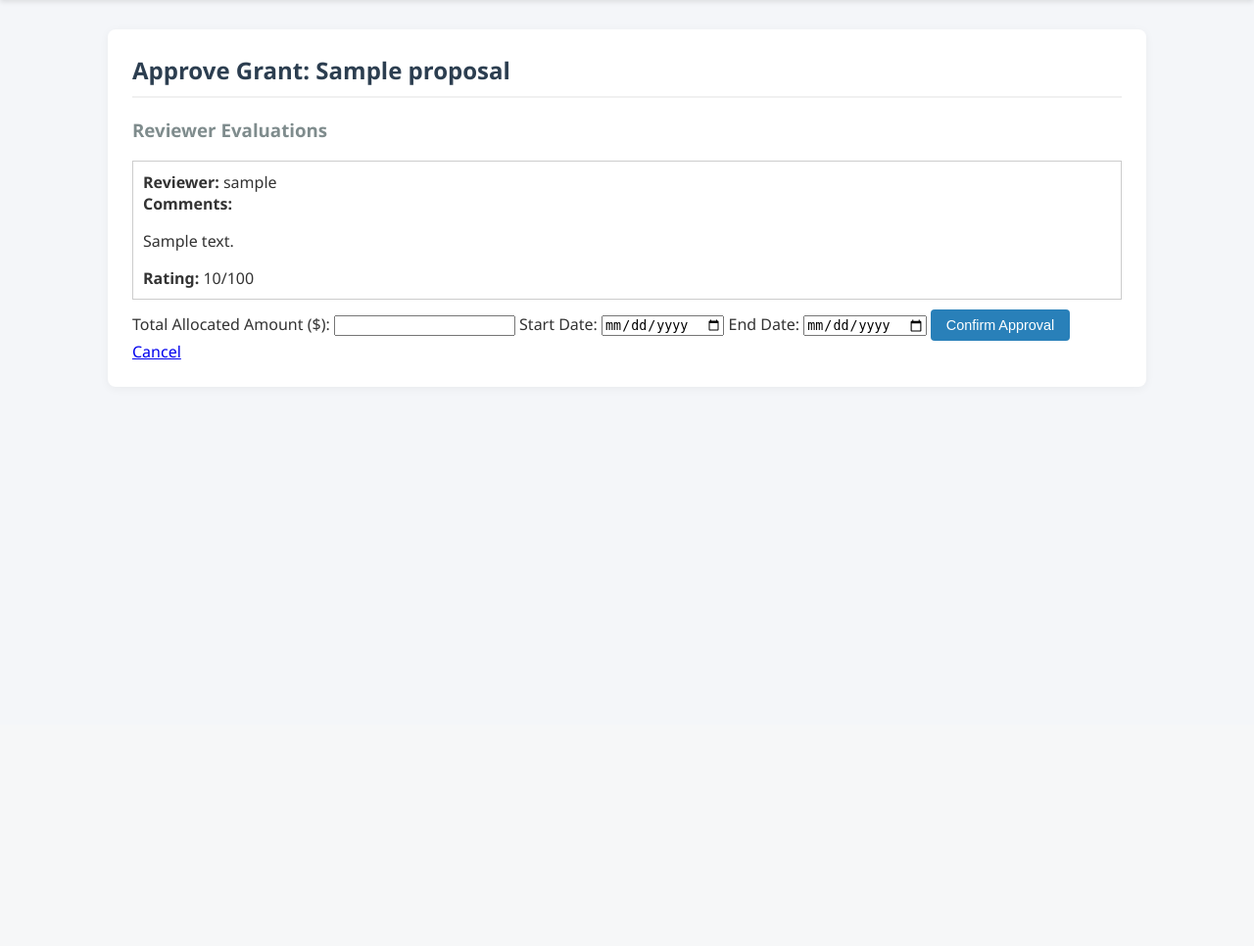
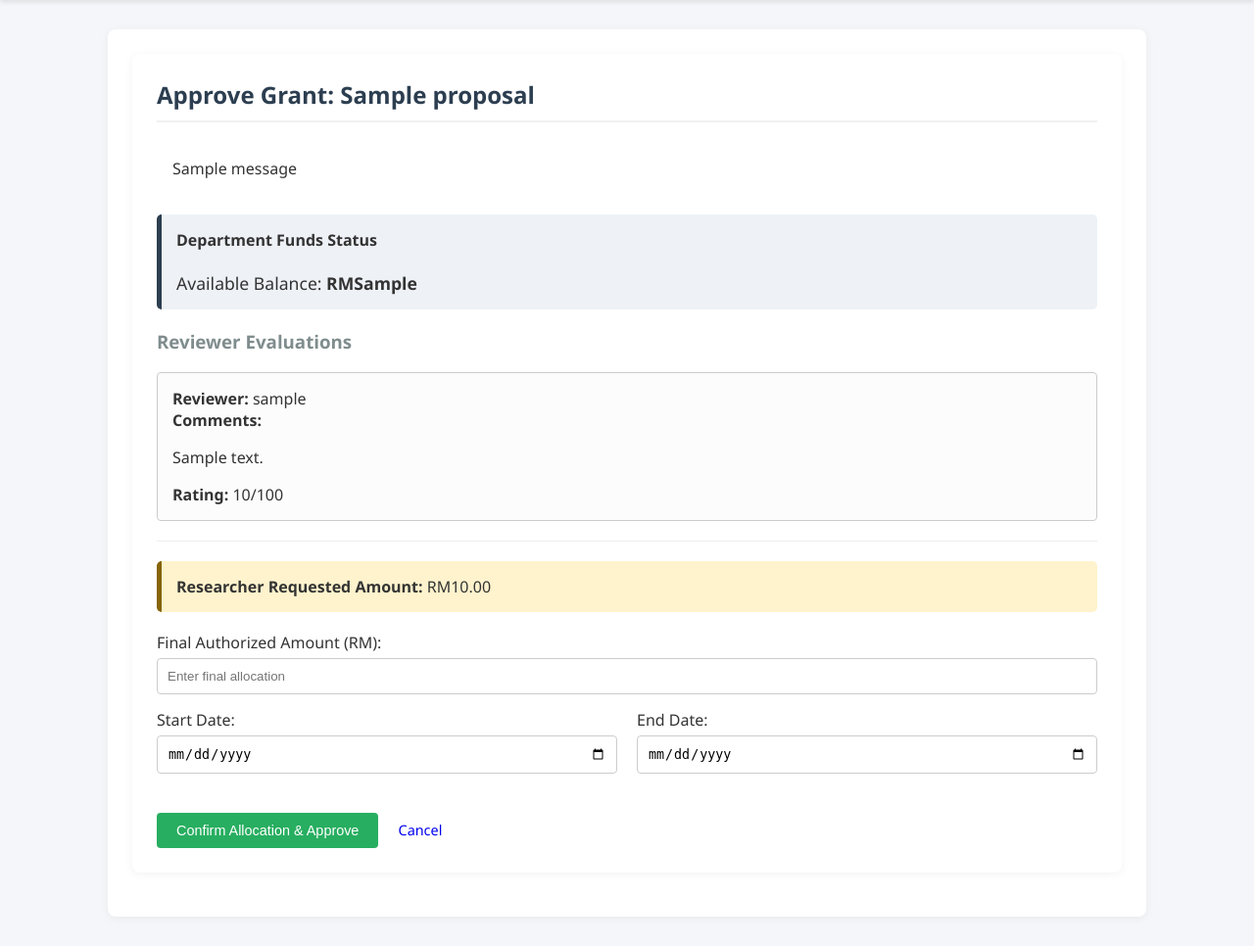
Before and after one commit to MrMinton/Research-Grant-Management-System, a Django app: template rgms_config/templates/grants/approve_form.html in a window 1280 px wide. Shown: the part 60-1026 px from the top of the page at 98% size. Before the commit the page ends 427 px from the top, so only its background shows below. Run offline with Django 5.2, Linux system fonts and the light colour scheme; tables that the repository leaves empty hold one stand-in row (values such as "Sample post"); the template is opened without the code that fills it: values that come from a table or form of the project are taken from there, most other values are stand-ins (such as "Sample title", 1, 10 or a date in 2020); one stand-in notice (Sample message) is shown.

Commit message:
Allocation

```diff
--- a/rgms_config/grants/models.py
+++ b/rgms_config/grants/models.py
@@ -3,6 +3,7 @@ from users.models import Researcher, Reviewer, HOD, User
 
 class Proposal(models.Model):
     proposalID = models.AutoField(primary_key=True)
+    requested_amount = models.DecimalField(max_digits=12, decimal_places=2, default=0.0)
     title = models.CharField(max_length=255)
     pdf_file = models.FileField(upload_to='proposals/pdfs/', null=True, blank=True)
     submissionDate = models.DateField(auto_now_add=True)
--- a/rgms_config/static/css/style.css
+++ b/rgms_config/static/css/style.css
@@ -97,3 +97,67 @@ input[type="text"], input[type="password"], textarea, select {
     border-radius: 4px;
     background: #fdfdfd;
 }
+
+/* --- HOD Allocation Form Styles --- */
+.allocation-card {
+    padding: 25px;
+}
+
+.alert {
+    padding: 15px;
+    border-radius: 4px;
+    margin-bottom: 20px;
+    border: 1px solid transparent;
+}
+
+.alert-error {
+    background-color: #f8d7da;
+    color: #721c24;
+    border-color: #f5c6cb;
+}
+
+.budget-status-box {
+    background-color: #eef2f7;
+    padding: 15px;
+    border-radius: 5px;
+    margin-bottom: 20px;
+    border-left: 5px solid #2c3e50;
+}
+
+.evaluation-item {
+    border: 1px solid #ccc;
+    padding: 15px;
+    margin-bottom: 10px;
+    border-radius: 4px;
+    background-color: #fcfcfc;
+}
+
+.request-info-box {
+    background-color: #fff3cd;
+    padding: 15px;
+    border-radius: 5px;
+    margin-bottom: 20px;
+    border-left: 5px solid #856404;
+}
+
+.date-grid {
+    display: grid;
+    grid-template-columns: 1fr 1fr;
+    gap: 20px;
+    margin-bottom: 15px;
+}
+
+.form-input-full {
+    width: 100%;
+    padding: 10px;
+    margin-top: 5px;
+    margin-bottom: 15px;
+    border: 1px solid #ccc;
+    border-radius: 4px;
+}
+
+.btn-confirm {
+    background-color: #27ae60;
+    color: white;
+    padding: 10px 20px;
+}
--- a/rgms_config/templates/grants/approve_form.html
+++ b/rgms_config/templates/grants/approve_form.html
@@ -1,29 +1,73 @@
-{% extends 'base.html' %} {% block content %}
+{% extends 'base.html' %}
+
+{% block content %}
+<div class="card allocation-card">
     <h2>Approve Grant: {{ proposal.title }}</h2>
+
+    {% if error_message %}
+        <div class="alert alert-error">
+            <strong>Error:</strong> {{ error_message }}
+        </div>
+    {% endif %}
+
+    {% if messages %}
+        {% for message in messages %}
+            <div class="alert alert-{{ message.tags }}">
+                {{ message }}
+            </div>
+        {% endfor %}
+    {% endif %}
+
+    <div class="budget-status-box">
+        <h4 style="margin-top: 0;">Department Funds Status</h4>
+        <p style="margin: 0; font-size: 1.1em;">
+            Available Balance: <strong>RM{{ hod_budget }}</strong>
+        </p>
+    </div>
+
     <form method="post">
         {% csrf_token %}
+
         <h3>Reviewer Evaluations</h3>
         {% for evaluation in evaluations %}
-	<div style="border: 1px solid #ccc; padding: 10px; margin-bottom: 10px">
+            <div class="evaluation-item">
                 <strong>Reviewer:</strong> {{ evaluation.reviewer.username }}<br />
                 <strong>Comments:</strong>
                 <p>{{ evaluation.feedbackComments }}</p>
                 <strong>Rating:</strong> {{ evaluation.score }}/100
             </div>
         {% empty %}
-  <p>No evaluations available for this proposal.</p>
+            <p style="color: #7f8c8d;">No evaluations available for this proposal.</p>
         {% endfor %}
 
-  <label>Total Allocated Amount ($):</label>
-  <input type="number" name="amount" step="0.01" required />
+        <hr style="margin: 20px 0; border: 0; border-top: 1px solid #eee;">
 
+        <div class="request-info-box">
+            <p style="margin: 0;"><strong>Researcher Requested Amount:</strong> RM{{ proposal.requested_amount }}</p>
+        </div>
+
+        <div class="form-group">
+            <label>Final Authorized Amount (RM):</label>
+            <input type="number" name="amount" step="0.01" required
+                   placeholder="Enter final allocation" class="form-input-full">
+        </div>
+
+        <div class="date-grid">
+            <div class="form-group">
                 <label>Start Date:</label>
-  <input type="date" name="start_date" required />
+                <input type="date" name="start_date" required class="form-input-full">
+            </div>
 
+            <div class="form-group">
                 <label>End Date:</label>
-  <input type="date" name="end_date" required />
+                <input type="date" name="end_date" required class="form-input-full">
+            </div>
+        </div>
 
-  <button type="submit" class="btn btn-primary">Confirm Approval</button>
-  <a href="{% url 'hod_dashboard' %}">Cancel</a>
+        <div style="margin-top: 25px;">
+            <button type="submit" class="btn btn-primary btn-confirm">Confirm Allocation & Approve</button>
+            <a href="{% url 'hod_dashboard' %}" class="btn btn-cancel">Cancel</a>
+        </div>
     </form>
+</div>
 {% endblock %}
--- a/rgms_config/users/admin.py
+++ b/rgms_config/users/admin.py
@@ -8,10 +8,12 @@ class CustomUserAdmin(UserAdmin):
     )
     list_display = ['username', 'email', 'role', 'is_staff']
 
+#add budget field to HOD admin
 class HODAdmin(CustomUserAdmin):
     """Specific Admin for HOD that shows User fields + DeptID."""
     fieldsets = CustomUserAdmin.fieldsets + (
         ('Department Info', {'fields': ('deptID',)}),
+        ('Budget Info', {'fields': ('total_department_budget',)}),
     )
 
 admin.site.register(User, CustomUserAdmin)
--- a/rgms_config/users/models.py
+++ b/rgms_config/users/models.py
@@ -23,6 +23,13 @@ class Reviewer(User):
 class HOD(User):
     deptID = models.CharField(max_length=10)
 
+    total_department_budget = models.DecimalField(
+        max_digits=15,
+        decimal_places=2,
+        default=500000.00,
+        help_text="Total funds available for the department"
+    )
+
     class Meta:
         verbose_name = "HOD"
         verbose_name_plural = "HODs"
```
Also changed, not shown: rgms_config/grants/views.py (+34 -20 lines), rgms_config/grants/migrations/0006_proposal_requested_amount.py (added), rgms_config/users/migrations/0004_hod_total_department_budget.py (added), 1 other file. Lines whose indentation alone changed are shown as unchanged.
